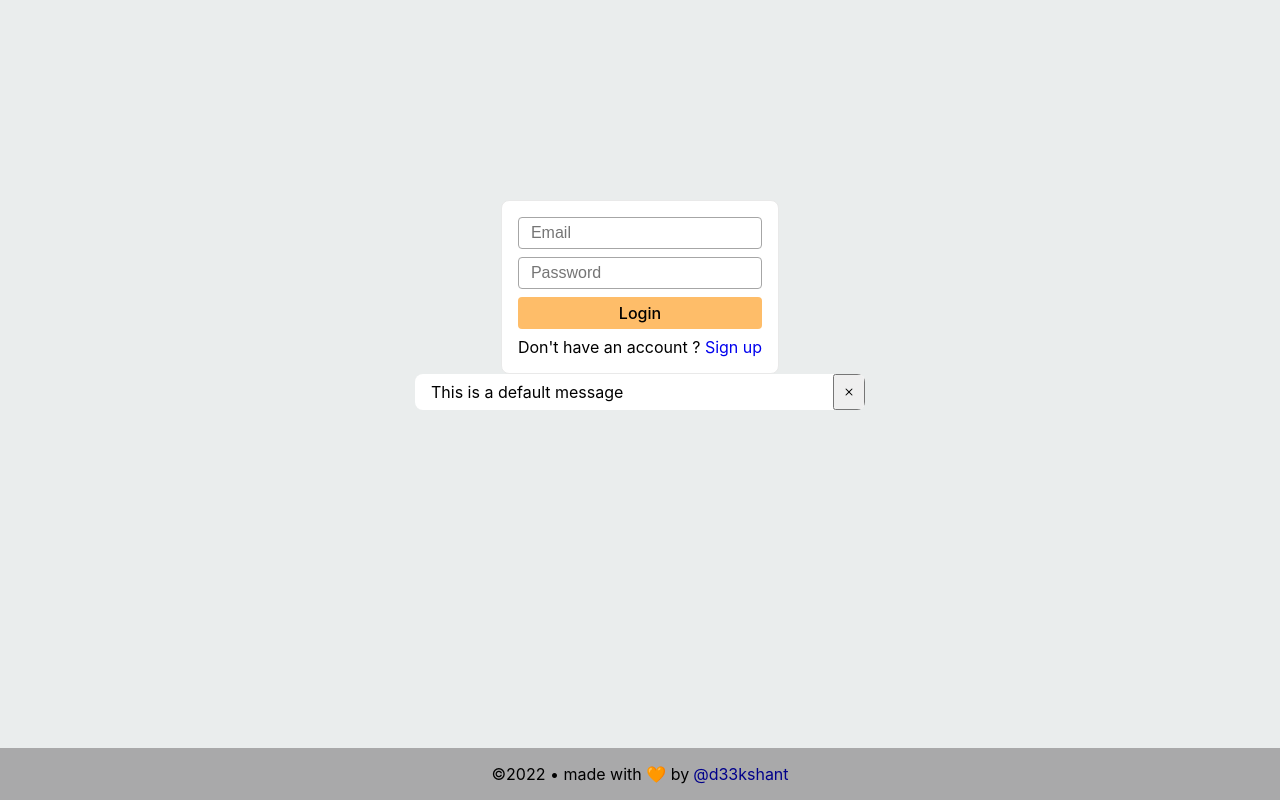
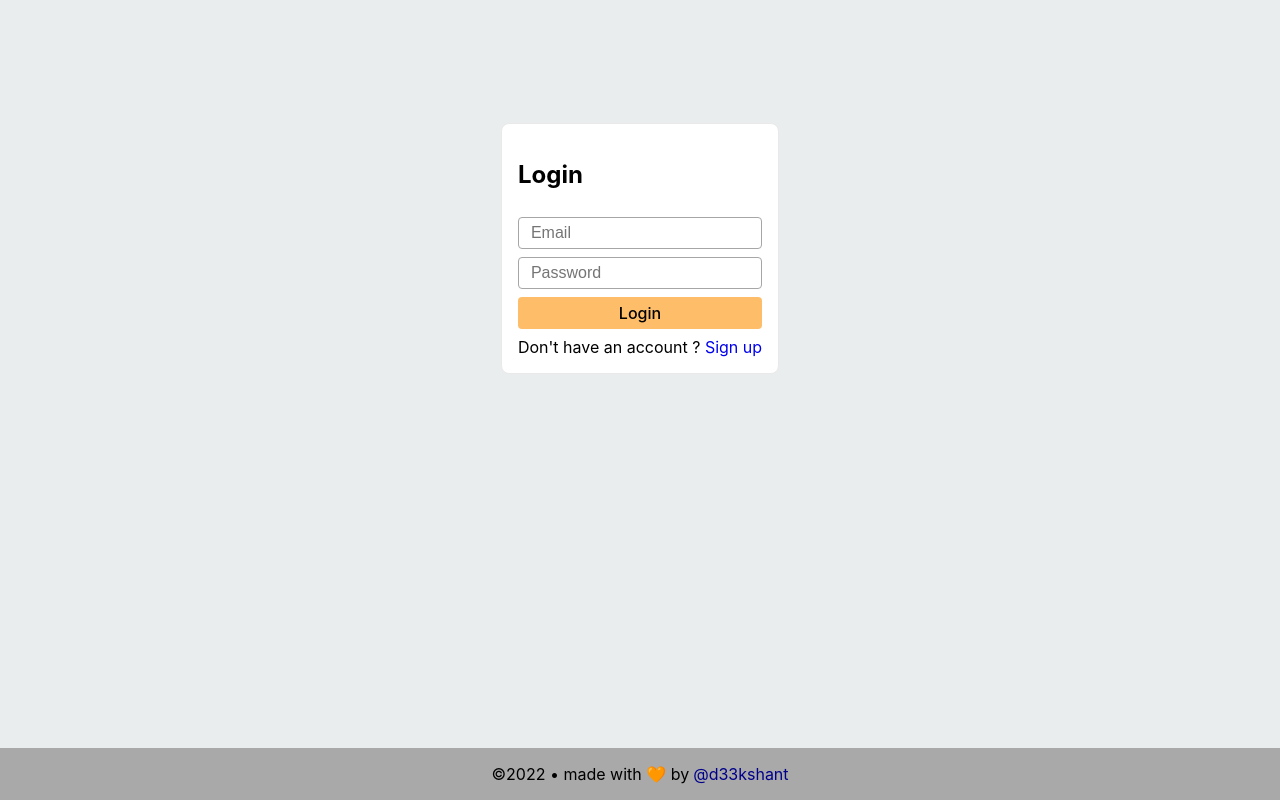
Before and after one commit to d33kshant/ecom-app, a React (Create React App) app in the folder client/: page /login in a window 1280 px wide. Built offline with nearby package versions, Linux system fonts and the light colour scheme.

Commit message:
Added Feture to show error message

```diff
--- a/client/src/pages/LoginPage.js
+++ b/client/src/pages/LoginPage.js
@@ -8,7 +8,7 @@ const LoginPage = () => {
 
 	const [state, setState] = useState({ email: "", password: "" })
 	const { user, setUser } = useContext(AuthContext)
-	const [ message, setMessage ] = useState("This is a default message")
+	const [ message, setMessage ] = useState('')
 
 	const onInputChange = (event) => {
 		const _state = { ...state }
@@ -21,7 +21,7 @@ const LoginPage = () => {
 		axios.post('/login', state).then(response => {
 			const { email, name, error } = response.data
 			if (error) {
-				console.log(error)
+				setMessage(error)
 			} else {
 				const data = { email, name }
 				setUser(data)
@@ -39,6 +39,7 @@ const LoginPage = () => {
 		<div className="login-page-main">
 			<div className="login-form-container">
 				<form className="login-form" onSubmit={onFormSubmit} >
+					<h2 className="login-form-title">Login</h2>
 					<input className="login-input-email" type="text" placeholder="Email" name="email" value={state.email} onChange={onInputChange} />
 					<input className="login-input-password" type="password" placeholder="Password" name="password" value={state.password} onChange={onInputChange} />
 					<button className="login-button-submit" type="submit">Login</button>
@@ -50,8 +51,8 @@ const LoginPage = () => {
 					message &&
 					<div className="login-message-box" >
 						<p className="login-message" >{message}</p>
-						<button className="login-message-close">
-							<svg xmlns="http://www.w3.org/2000/svg" width="16" height="16" fill="currentColor" viewBox="0 0 16 16">
+						<button className="login-message-close" onClick={()=>setMessage('')}>
+							<svg xmlns="http://www.w3.org/2000/svg" width="24" height="24" fill="currentColor" viewBox="0 0 16 16">
 								<path d="M4.646 4.646a.5.5 0 0 1 .708 0L8 7.293l2.646-2.647a.5.5 0 0 1 .708.708L8.707 8l2.647 2.646a.5.5 0 0 1-.708.708L8 8.707l-2.646 2.647a.5.5 0 0 1-.708-.708L7.293 8 4.646 5.354a.5.5 0 0 1 0-.708z"/>
 							</svg>
 						</button>
```
